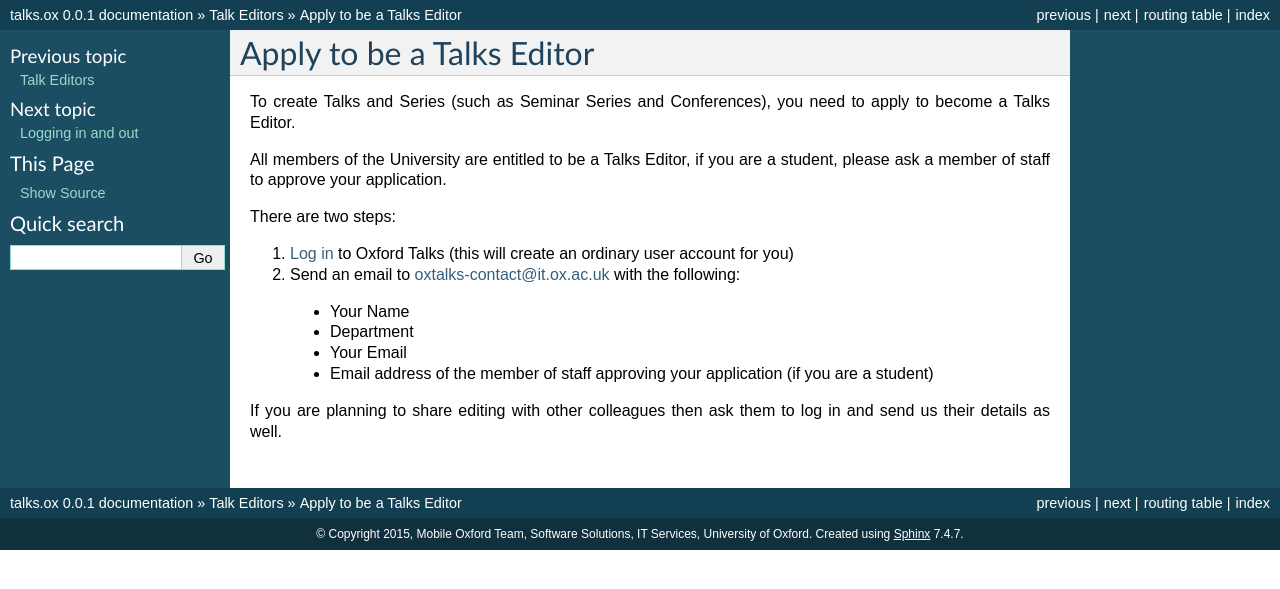
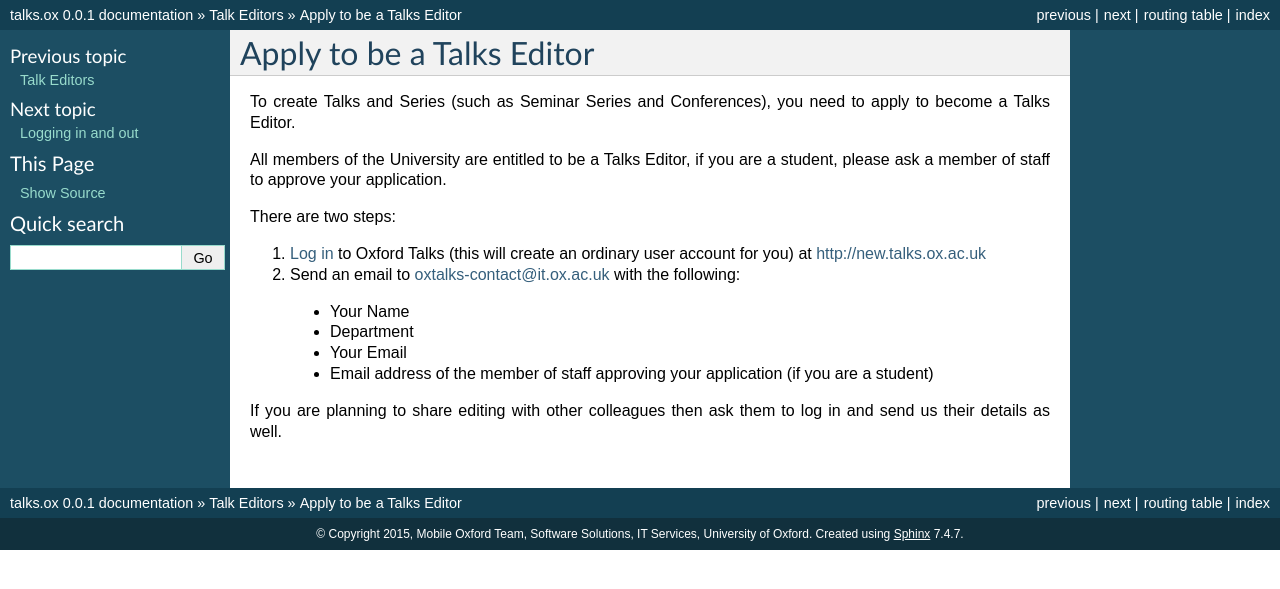
Before and after one commit to ox-it/talks.ox, a Sphinx documentation site: the page built from docs/source/user/talk-editors/sign-up.rst, in a window 1280 px wide. Shown: the top 589 px of the page. Built offline with Sphinx 7.4.7, drawn with Linux system fonts in a browser that asks for light colours.

Commit message:
adding talks web address

```diff
--- a/docs/source/user/talk-editors/sign-up.rst
+++ b/docs/source/user/talk-editors/sign-up.rst
@@ -7,7 +7,7 @@
 
 There are two steps:
 
-1. :doc:`Log in <log-in>` to Oxford Talks (this will create an ordinary user account for you)
+1. :doc:`Log in <log-in>` to Oxford Talks (this will create an ordinary user account for you) at http://new.talks.ox.ac.uk
 2. Send an email to oxtalks-contact@it.ox.ac.uk with the following:
 
   * Your Name
```
